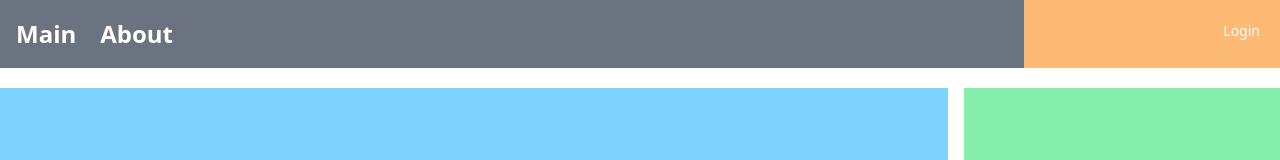
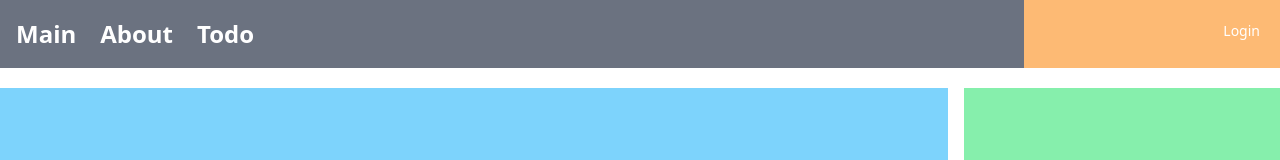
Before and after one commit to shoney921/template-client, a React (Create React App) app: page / in a window 1280 px wide. Shown: the top 160 px of the page. Built offline with nearby package versions, Linux system fonts and the light colour scheme.

Commit message:
feat: todo -> todo/list 로 리다이렉트 설정 추가

```diff
--- a/src/components/menus/BasicMenu.js
+++ b/src/components/menus/BasicMenu.js
@@ -8,6 +8,7 @@ const BasicMenu = () => {
                 <ul className="menu-list">
                     <li className="menu-item"> <Link to={'/'}>Main</Link> </li>
                     <li className="menu-item"> <Link to={'/about'}>About</Link> </li>
+                    <li className="menu-item"> <Link to={'/todo'}>Todo</Link> </li>
                 </ul>
             </div>
             <div className="right-menu">
--- a/src/router/root.js
+++ b/src/router/root.js
@@ -1,11 +1,12 @@
 import { Suspense, lazy } from "react";
+import todoRouter from "./todoRouter";
 
 const { createBrowserRouter } = require("react-router-dom");
 
 const Loading = () => <div>Loading...</div>;
 const MainPage = lazy(() => import("../pages/MainPage"));
 const AboutPage = lazy(() => import("../pages/AboutPage"));
-const ListPage = lazy(() => import("../pages/todo/ListPage"));
+// const ListPage = lazy(() => import("../pages/todo/ListPage")); // 이전 코드 (리다이렉트 하기전)
 const IndexPage = lazy(() => import("../pages/todo/IndexPage"));
 
 const router = createBrowserRouter([
@@ -18,7 +19,7 @@ const router = createBrowserRouter([
         ),
     },
     {
-        path: "/about",
+        path: "about",
         element: (
             <Suspense fallback={<Loading />}>
                 <AboutPage />
@@ -26,22 +27,13 @@ const router = createBrowserRouter([
         ),
     },
     {
-        path: "/todo",
+        path: "todo",
         element: (
             <Suspense fallback={<Loading />}>
                 <IndexPage />
             </Suspense>
         ),
-        children: [
-            {
-                path: "list",
-                element: (
-                    <Suspense fallback={<Loading />}>
-                        <ListPage />
-                    </Suspense>
-                ),
-            },
-        ],
+        children: todoRouter,
     },
 ]);
 
--- /dev/null
+++ b/src/router/todoRouter.js
@@ -0,0 +1,22 @@
+import { lazy, Suspense } from "react";
+import { Navigate } from "react-router-dom";
+
+const Loading = <div>Loading...</div>;
+const ListPage = lazy(() => import("../pages/todo/ListPage"));
+
+const todoRouter = [
+    {
+        path: "list",
+        element: (
+            <Suspense fallback={Loading}>
+                <ListPage />
+            </Suspense>
+        ),
+    },
+    {
+        path: "",
+        element: <Navigate replace to="list" />,
+    },
+];
+
+export default todoRouter;
```
